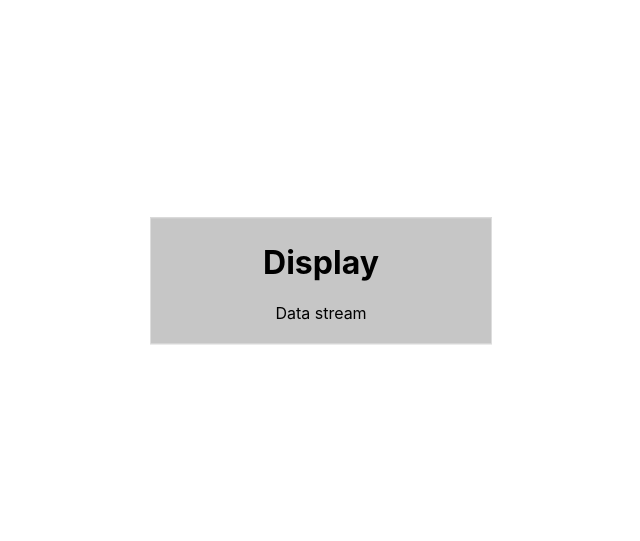
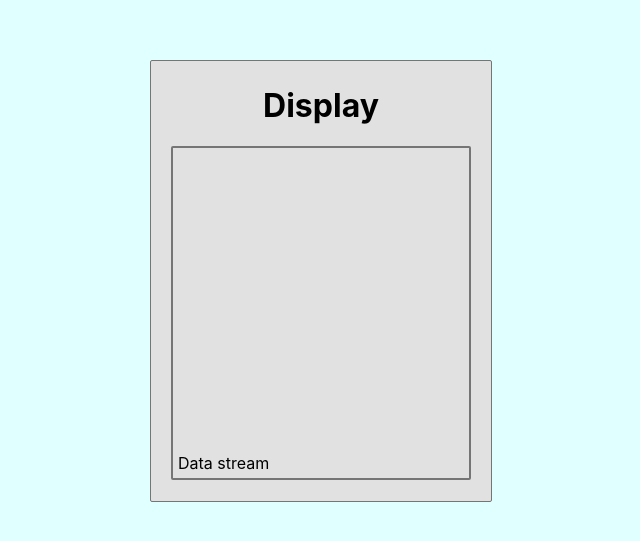
Before and after one commit to ethancoon/solar-car-telemetry-onboarding, a React (Create React App) app in the folder client/: page / in a window 1280 px wide. Shown: the part 119-660 px from the top of the page, without its empty margins (319-959 px from the left). Built offline with nearby package versions, Linux system fonts and the light colour scheme.

Commit message:
Cleaned up styling

```diff
--- a/client/src/App.css
+++ b/client/src/App.css
@@ -1,3 +1,7 @@
+body {
+  background-color: lightcyan;
+}
+
 .App {
   text-align: center;
 }
--- a/client/src/Display.css
+++ b/client/src/Display.css
@@ -1,8 +1,14 @@
+h1 {
+    margin-top: 5px;
+}
+
 .display-wrapper {
-    background-color: #c6c6c6;
-    border: 1px solid #ddd;
+    background-color: #e1e1e1;
+    border: 1px solid #757575;
+    border-radius: 2px;
     padding: 20px;
-    width: 300px; /* Adjust the width as needed */
+    width: 300px;
+    height: 400px;
     margin: 0 auto;
     text-align: center;
     position: absolute;
@@ -11,6 +17,14 @@
     transform: translate(-50%, -50%);
   }
 
-h1 {
-    margin-top: 5px;
+.data-stream {
+    display: flex;
+    justify-content: left;
+    align-items: end;
+    height: 320px;
+    border: 2px solid #757575;
+    border-radius: 2px;
+    padding: 5px;
+    margin-top: 20px;
+    margin-bottom: 20px;
 }
```
